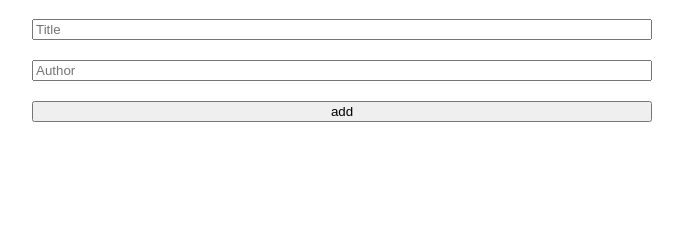
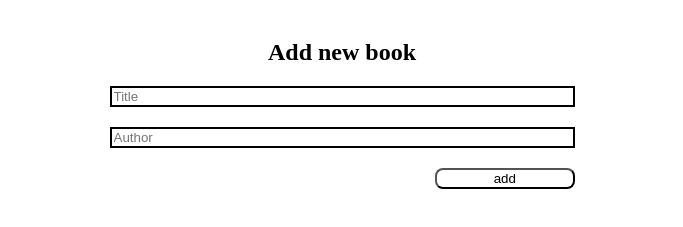
Before and after one commit to abdozayan12/Awsoom-books, a website: page index.html in a window 1280 px wide. Shown: the part 61-288 px from the top of the page, without its empty margins (298-981 px from the left). Drawn offline with Linux system fonts and the light colour scheme.

Commit message:
stye the form

```diff
--- a/index.html
+++ b/index.html
@@ -12,11 +12,17 @@
         <div id="output">
 
         </div>
+        <h2>Add new book</h2>
     <div class="addBook">
         <form id="form" >
-            <input type="text" placeholder="Title" maxlength="30" id="title" required>
+            <div class="input">
+                <input type="text" placeholder="Title" maxlength="30" id="title" required>
             <input type="text" placeholder="Author" maxlength="25" id="author" required>
-            <button id="addBtn">add</button>
+            </div>
+            <div class="add">
+                <button id="addBtn">add</button>
+            </div>
+
         </form>
     </div>
     <script  src="index.js"></script>
--- a/style.css
+++ b/style.css
@@ -11,10 +11,35 @@ body {
 
 .addBook {
   width: 50%;
+  display: flex;
+  flex-direction: column;
+  align-items: center;
+}
+
+.input {
+  display: flex;
+  flex-direction: column;
+  gap: 20px;
+}
+
+.input input {
+  border: solid 2px #000;
 }
 
 .addBook form {
   display: flex;
   flex-direction: column;
   gap: 20px;
+  width: 75%;
 }
+
+.addBook .add {
+  display: flex;
+  justify-content: flex-end;
+}
+
+.add button {
+  width: 30%;
+  background-color: #fff;
+  border-radius: 8px;
+}
```
